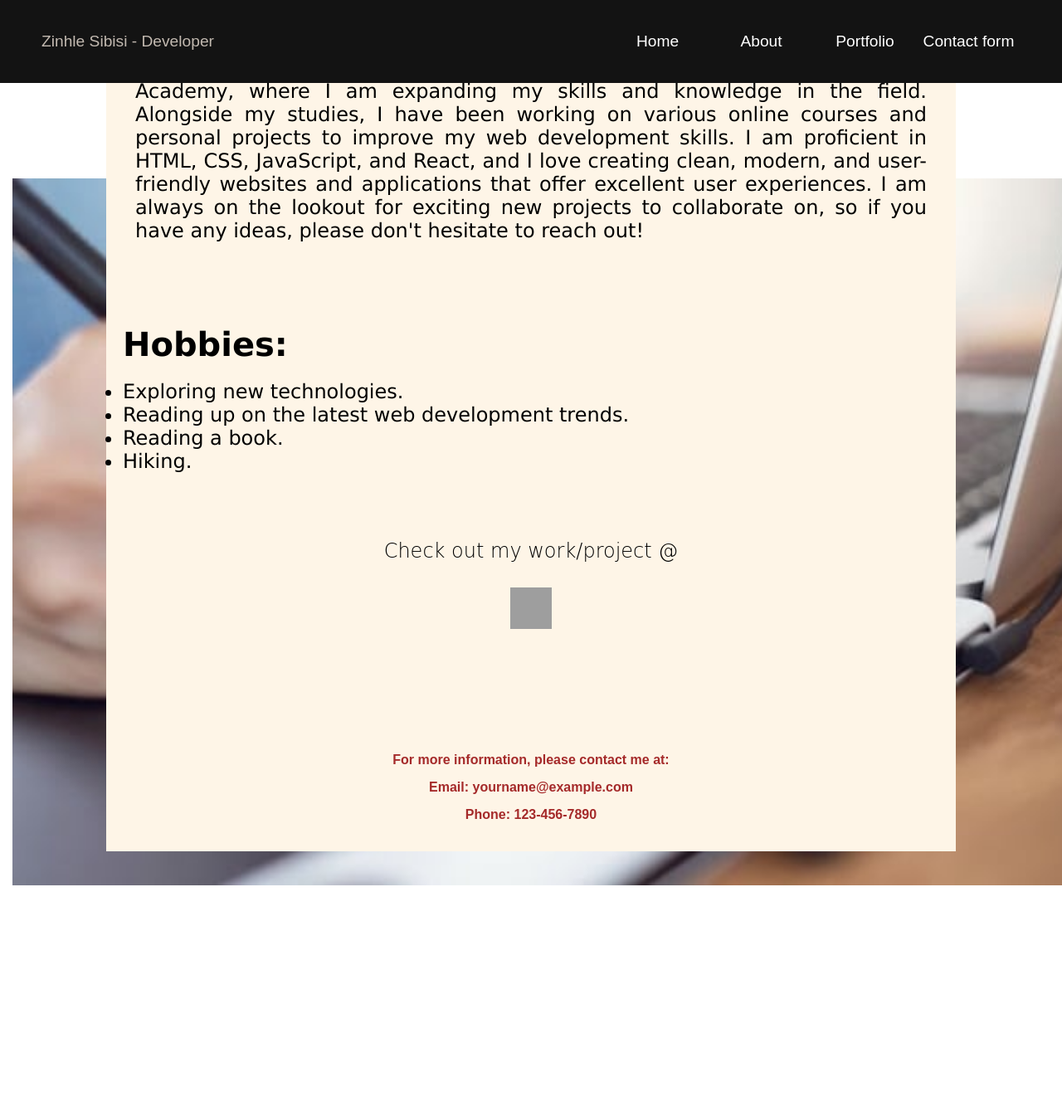
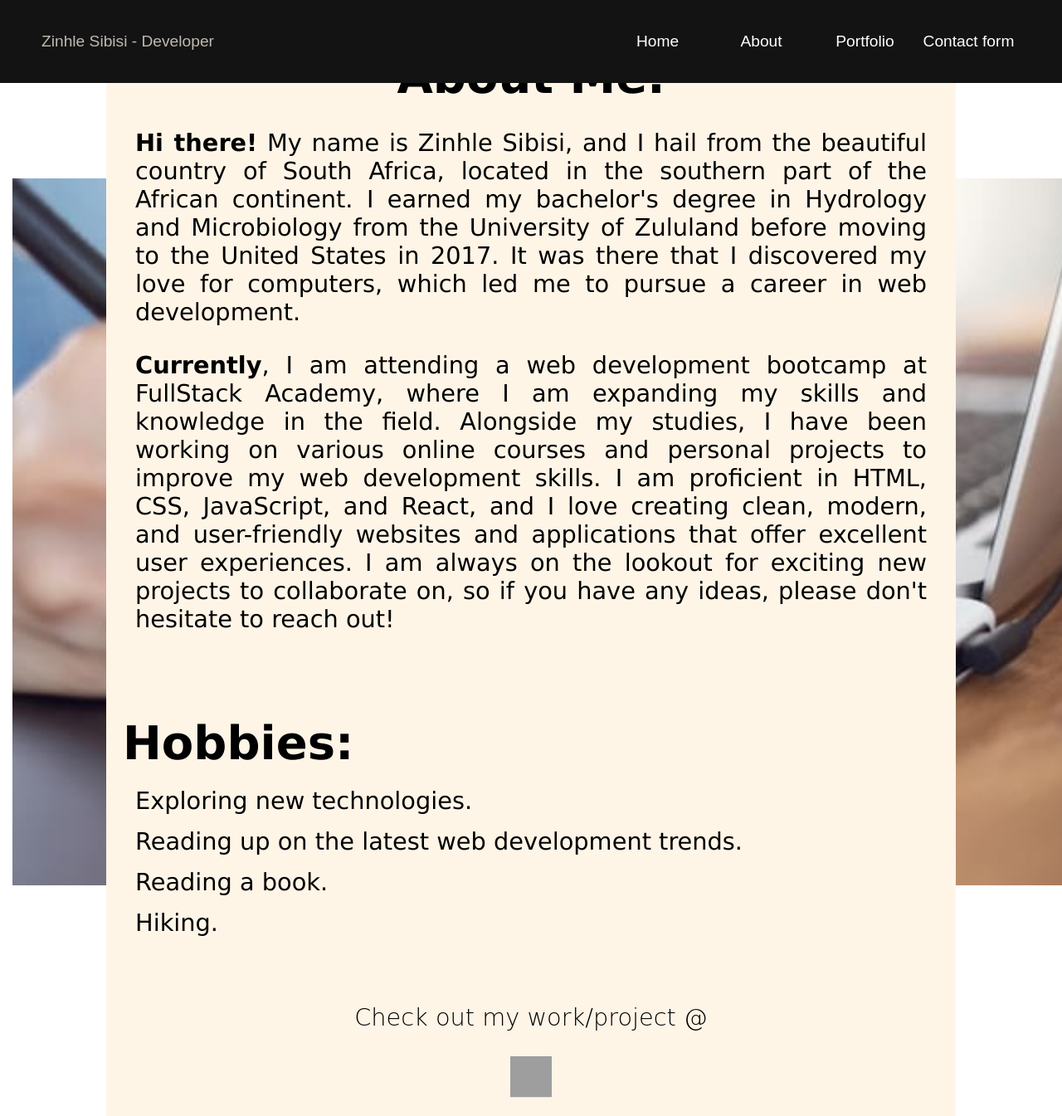
Before and after one commit to Zinhle-Sibisi/My-Site, a plain HTML site: page about.html in a window 1280 px wide. Shown: the top 1345 px of the page at 83% size. Before the commit the page ends 1286 px from the top, so only its background shows below. Drawn offline with Linux system fonts and the light colour scheme; grey boxes are pictures that could not be loaded.

Commit message:
Update about.html

```diff
--- a/about.html
+++ b/about.html
@@ -53,7 +53,7 @@
 
       </ul>
     </nav>
-    </header)
+  </header>
 
 
         <div class="image-container">
@@ -62,31 +62,31 @@
         <div class="content">
 
 
-          <p style="font-family:lucida sans; font-size: 2.5em; text-align:center;" ><b> About Me.</p></b>
-          <p style="font-family:lucida sans; font-size: 1.5em; text-align:justify;" ><b>Hi there!</b> My name is Zinhle Sibisi,
+          <p style="font-family:lucida sans; font-size: 3.5em; text-align:center; margin-top:400px; margin-bottom:30px;" ><b> About Me.</p></b>
+          <p style="font-family:lucida sans; font-size: 1.8em; text-align:justify;" ><b>Hi there!</b> My name is Zinhle Sibisi,
              and I hail from the beautiful country of South Africa, located in the southern part of the African continent.
              I earned my bachelor's degree in Hydrology and Microbiology from the University of Zululand before moving to the United States in 2017.
              It was there that I discovered my love for computers, which led me to pursue a career in web development.</p>
 
-          <p style="font-family:lucida sans; font-size: 1.5em; margin-bottom:100px;margin-top: 30px; text-align:justify;" ><b>Currently</b>, I am attending a web development bootcamp at FullStack Academy,
+          <p style="font-family:lucida sans; font-size: 1.8em; margin-bottom:100px;margin-top: 30px; text-align:justify;" ><b>Currently</b>, I am attending a web development bootcamp at FullStack Academy,
             where I am expanding my skills and knowledge in the field. Alongside my studies, I have been working on various online courses and personal projects to improve my web development skills. I am proficient in HTML, CSS, JavaScript, and React, and I love creating clean, modern, and user-friendly websites and applications that offer excellent user experiences.
             I am always on the lookout for exciting new projects to collaborate on, so if you have any ideas, please don't hesitate to reach out! </p>
 
 
-           <h1 style="font-family:lucida sans; font-size: 2.5em; text-align:left; margin-top: 10px;" ><b>Hobbies:</b></h1>
+           <h1 style="font-family:lucida sans; font-size: 3.5em; text-align:left; margin-top: 5px;" ><b>Hobbies:</b></h1>
 
              <ul>
-            <li style="font-family:lucida sans; font-size: 1.5em;text-align:left;">Exploring new technologies.</li>
-             <li style="font-family:lucida sans; font-size: 1.5em;text-align:left;" >Reading up on the latest web development trends.</li>
-             <li style="font-family:lucida sans; font-size: 1.5em;text-align:left" >Reading a book.</li>
-             <li style="font-family:lucida sans; font-size: 1.5em;text-align:left" >Hiking.</li> </p>
-             <P style="font-family:cursive; font-size: 1.5em;margin-top: 80px; text-align:center; font-weight: 200;"> Check out my work/project @</P><a href="https://github.com/zsibisi">
+            <p style="font-family:lucida sans; font-size: 1.8em;text-align:left;">Exploring new technologies.</p>
+             <p style="font-family:lucida sans; font-size: 1.8em;text-align:left;" >Reading up on the latest web development trends.</p>
+             <p style="font-family:lucida sans; font-size: 1.8em;text-align:left" >Reading a book.</p>
+             <p style="font-family:lucida sans; font-size: 1.8em;text-align:left" >Hiking. </p>
+             <P style="font-family:cursive; font-size: 1.8em;margin-top:80px; text-align:center; font-weight: 200;"> Check out my work/project @</P><a href="https://github.com/zsibisi">
               <img src="https://github.githubassets.com/images/modules/logos_page/GitHub-Mark.png" alt="GitHub Logo" width="50" height="50">
 
           </ul>
 
 
-              <p style="font-family:lucida sans; font-size: 1.5em;margin-top: 130px;text-align:center " >
+              <p style="font-family:lucida sans; font-size: 1.5em;margin-top: 300px;text-align:center " >
 
                     <p style="color: brown; font-weight: bold;" >For more information, please contact me at:</p>
                       <p style="color: brown; font-weight: bold;">Email: yourname@example.com</p>
```
